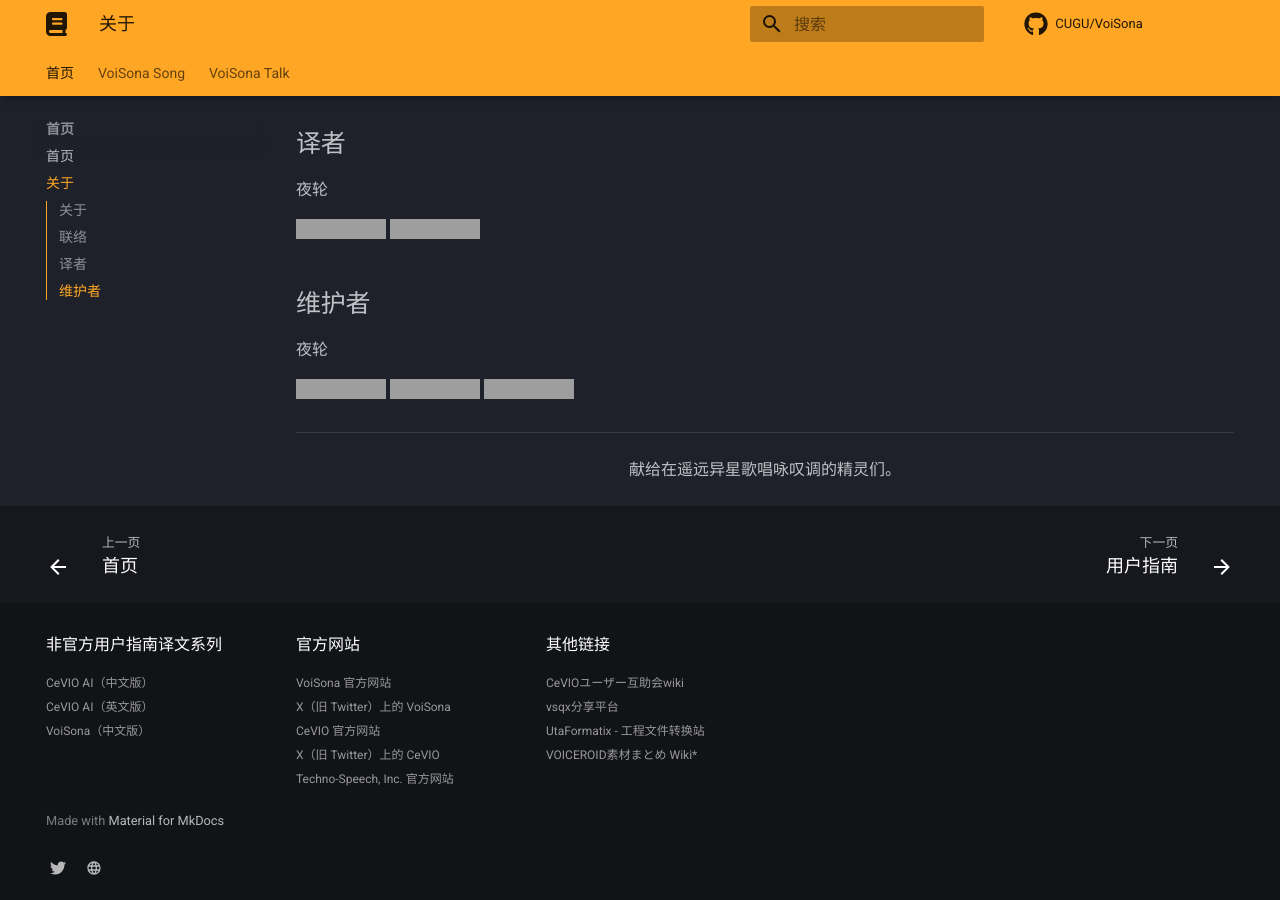
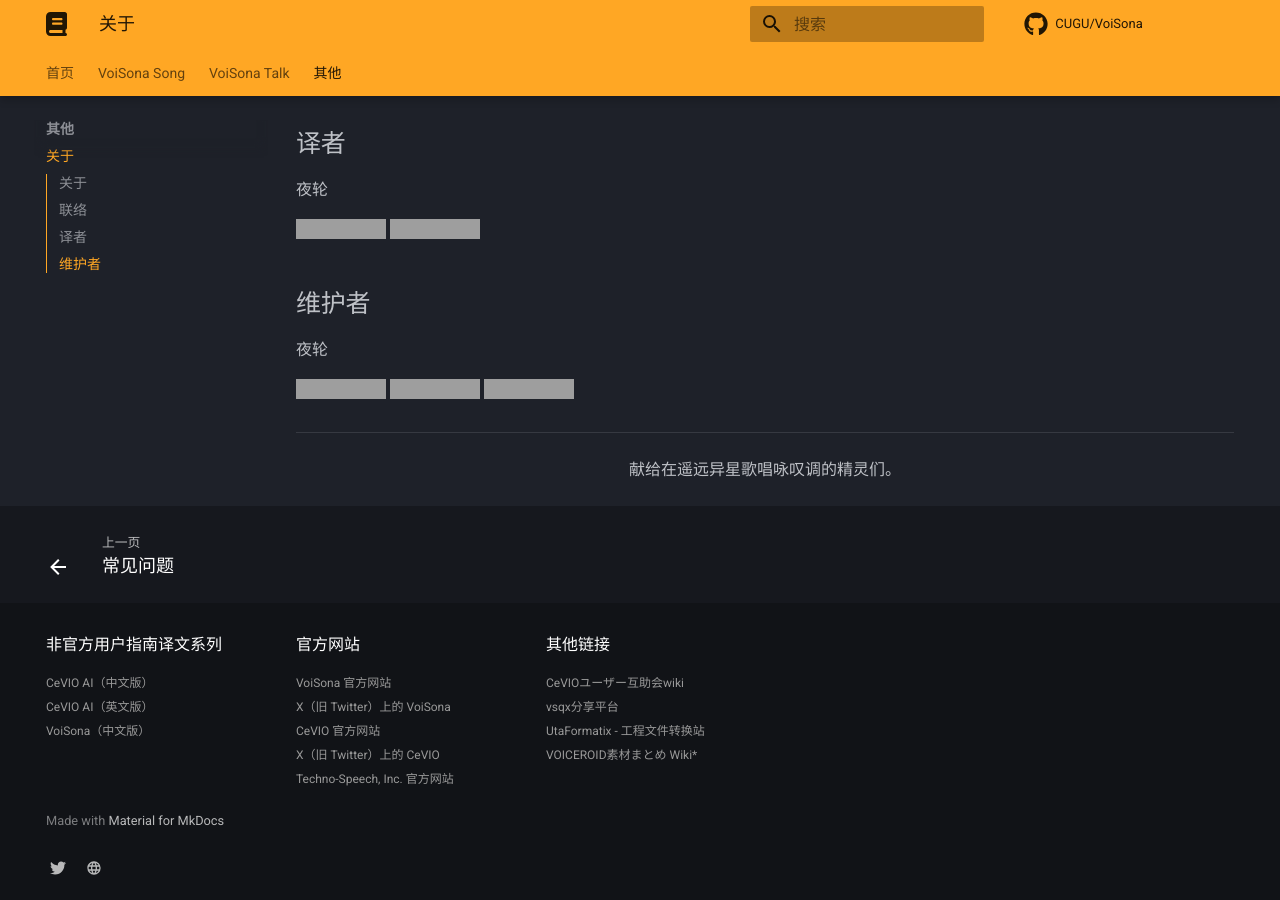
Before and after one commit to CeVIO-User-Guide-Unofficial/VoiSona, an MkDocs documentation site: the page built from docs/others/about.md, in a window 1280 px wide and 900 px high, scrolled down 501 px. Built offline with MkDocs 1.6.1 and Material for MkDocs 9.7.7, drawn with Linux system fonts in a browser that asks for light colours; comment, search, counter and statistics services are not loaded; part of the change alters nothing that is shown; grey boxes are pictures that could not be loaded.

Commit message:
调整布局

```diff
--- a/mkdocs.yml
+++ b/mkdocs.yml
@@ -87,9 +87,7 @@ plugins:
 
 # Contents
 nav:
-  - 首页:
-    - 首页: index.md
-    - 关于: about.md
+  - 首页: index.md
   - VoiSona Song:
     - 用户指南: song/manual.md
     - 快速入门: song/quickstart.md
@@ -115,3 +113,5 @@ nav:
     - 环境设置: talk/settings.md
     - REST API 教程: talk/rest-api.md
     - 常见问题: talk/faq.md
+  - 其他:
+    - 关于: others/about.md
```
Also changed, not shown: docs/others/about.md (renamed from docs/about.md).
